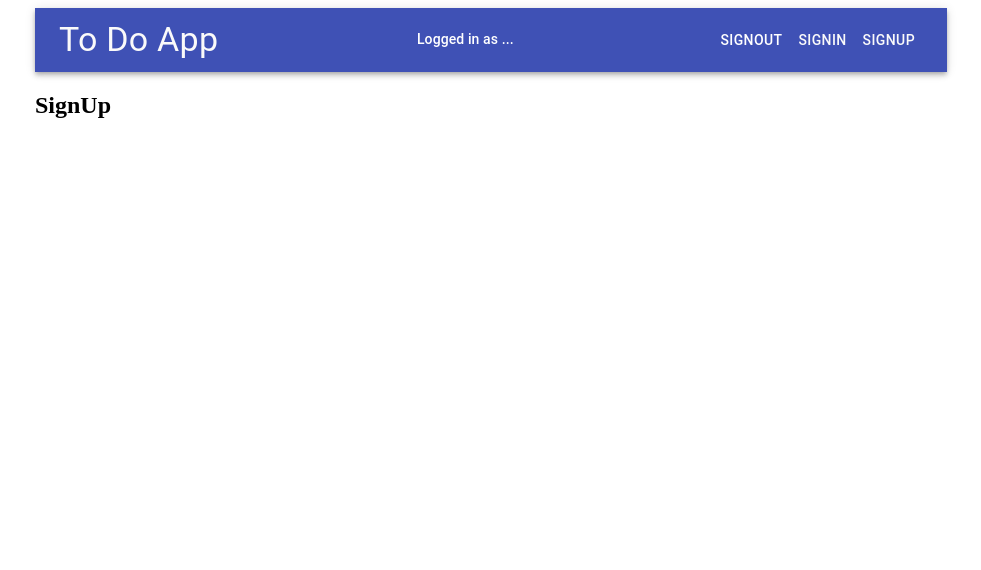
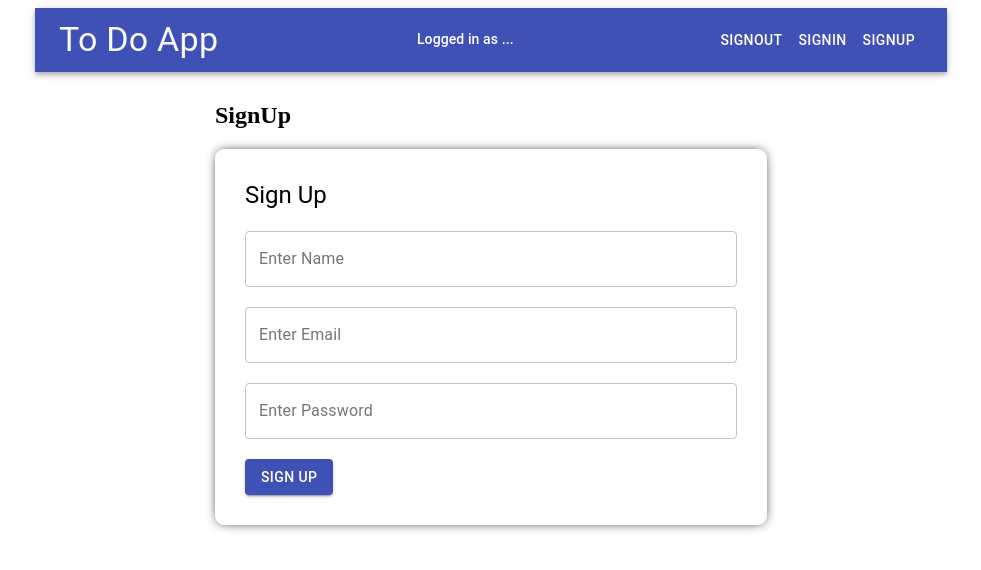
Before and after one commit to gmunilla14/mern-with-auth, a React (Create React App) app in the folder frontend/: page /signup in a window 1280 px wide. Shown: the top 570 px of the page, without its empty margins (149-1130 px from the left). Built offline with nearby package versions, Linux system fonts and the light colour scheme.

Commit message:
Create Todos, SignIn and SignUp pages with React

```diff
--- a/frontend/package.json
+++ b/frontend/package.json
@@ -4,13 +4,17 @@
   "private": true,
   "dependencies": {
     "@material-ui/core": "^4.12.3",
+    "@material-ui/icons": "^4.11.2",
     "@testing-library/jest-dom": "^5.14.1",
     "@testing-library/react": "^11.2.7",
     "@testing-library/user-event": "^12.8.3",
     "react": "^17.0.2",
     "react-dom": "^17.0.2",
+    "react-redux": "^7.2.5",
     "react-router-dom": "^5.3.0",
     "react-scripts": "4.0.3",
+    "redux": "^4.1.1",
+    "redux-thunk": "^2.3.0",
     "web-vitals": "^1.1.2"
   },
   "scripts": {
--- a/frontend/src/App.js
+++ b/frontend/src/App.js
@@ -1,23 +1,34 @@
 import React from "react";
 import { BrowserRouter, Route, Switch } from "react-router-dom";
 import { Container } from "@material-ui/core";
+import { makeStyles } from "@material-ui/core/styles";
 
 import Todos from "./components/todos/Todos";
 import SignIn from "./components/auth/SignIn";
 import SignUp from "./components/auth/SignUp";
 import NavBar from "./components/navBar/NavBar";
 
+const useStyles = makeStyles({
+  contentStyle: {
+    margin: "30px auto",
+  },
+});
+
 function App() {
+  const classes = useStyles();
+
   return (
     <>
       <BrowserRouter>
-        <Container maxWidth = "md">
+        <Container maxWidth="md">
           <NavBar />
+          <Container className = {classes.contentStyle} maxWidth="sm">
           <Switch>
             <Route path="/signin" component={SignIn} />
             <Route path="/signup" component={SignUp} />
             <Route path="/" component={Todos} />
           </Switch>
+          </Container>
         </Container>
       </BrowserRouter>
     </>
--- a/frontend/src/components/auth/SignIn.jsx
+++ b/frontend/src/components/auth/SignIn.jsx
@@ -1,11 +1,52 @@
-import React from 'react';
+import React from "react";
+import { Typography, TextField, Button } from "@material-ui/core";
+import { makeStyles } from "@material-ui/core/styles";
+
+const useStyles = makeStyles({
+  formStyle: {
+    margin: "0px auto",
+    padding: "30px",
+    borderRadius: "9px",
+    boxShadow: " 0px 0px 12px -3px #000000",
+  },
+  spacing: {
+    marginTop: "20px",
+  },
+});
 
 const SignIn = () => {
-    return(
-        <>
-        <h2>SignIn</h2>
-        </>
-    );
-}
+  const classes = useStyles();
+  return (
+    <>
+      <h2>SignIn</h2>
+      <form className={classes.formStyle} noValidate autoComplete="off">
+        <Typography variant="h5">Sign In</Typography>
+        <TextField
+          className={classes.spacing}
+          id="enter-email"
+          label="Enter Email"
+          variant="outlined"
+          fullWidth
+        />
+        <TextField
+          className={classes.spacing}
+          id="enter-password"
+          label="Enter Password"
+          type="password"
+          variant="outlined"
+          fullWidth
+        />
+        <Button
+          variant="contained"
+          color="primary"
+          type="submit"
+          className={classes.spacing}
+        >
+          Sign In
+        </Button>
+      </form>
+    </>
+  );
+};
 
 export default SignIn;
--- a/frontend/src/components/auth/SignUp.jsx
+++ b/frontend/src/components/auth/SignUp.jsx
@@ -1,11 +1,59 @@
-import React from 'react';
+import React from "react";
+import { Typography, TextField, Button } from "@material-ui/core";
+import { makeStyles } from "@material-ui/core/styles";
+
+const useStyles = makeStyles({
+  formStyle: {
+    margin: "0px auto",
+    padding: "30px",
+    borderRadius: "9px",
+    boxShadow: " 0px 0px 12px -3px #000000",
+  },
+  spacing: {
+    marginTop: "20px",
+  },
+});
 
 const SignUp = () => {
-    return(
-        <>
-        <h2>SignUp</h2>
-        </>
-    );
-}
+  const classes = useStyles();
+  return (
+    <>
+      <h2>SignUp</h2>
+      <form className={classes.formStyle} noValidate autoComplete="off">
+        <Typography variant="h5">Sign Up</Typography>
+        <TextField
+          className={classes.spacing}
+          id="enter-name"
+          label="Enter Name"
+          variant="outlined"
+          fullWidth
+        />
+        <TextField
+          className={classes.spacing}
+          id="enter-email"
+          label="Enter Email"
+          variant="outlined"
+          fullWidth
+        />
+        <TextField
+          className={classes.spacing}
+          id="enter-password"
+          label="Enter Password"
+          type="password"
+          variant="outlined"
+          fullWidth
+        />
+        <Button
+          variant="contained"
+          color="primary"
+          type="submit"
+          className={classes.spacing}
+        >
+          Sign Up
+        </Button>
+      </form>
+    </>
+  );
+};
 
 export default SignUp;
--- /dev/null
+++ b/frontend/src/components/todos/AddTodos.jsx
@@ -0,0 +1,46 @@
+import React from "react";
+import { TextField, Button, Toolbar } from "@material-ui/core";
+import { Send } from "@material-ui/icons";
+import { makeStyles } from "@material-ui/core/styles";
+
+const useStyles = makeStyles({
+  formStyle: {
+    margin: "0px auto",
+    padding: "20px",
+    borderRadius: "9px",
+    boxShadow: " 0px 0px 12px -3px #000000",
+    justifyContent: "space-between",
+  },
+  submitButton: {
+    marginLeft: "20px",
+  },
+});
+
+const AddTodo = () => {
+  const classes = useStyles();
+
+  return (
+    <>
+      <form noValidate autoComplete="off" className={classes.formStyle}>
+          <Toolbar>
+        <TextField
+          id="enter-todo"
+          label="Enter To-Do"
+          variant="outlined"
+          autofocus
+          fullWidth
+        />
+        <Button
+          className={classes.submitButton}
+          color="primary"
+          variant="contained"
+          type="submit"
+        >
+          <Send />
+        </Button></Toolbar>
+      </form>
+    </>
+  );
+};
+
+export default AddTodo;
--- /dev/null
+++ b/frontend/src/components/todos/ListTodos.jsx
@@ -0,0 +1,29 @@
+import React from "react";
+import { Typography } from "@material-ui/core";
+import Todo from "./Todo";
+import { makeStyles } from "@material-ui/core";
+
+const useStyles = makeStyles({
+  todosStyle: {
+    margin: "20px auto",
+    padding: "20px",
+    borderRadius: "9px",
+    boxShadow: "0px 0px 12px -3px #000000",
+  },
+});
+
+const ListTodos = () => {
+  const classes = useStyles();
+  return (
+    <>
+      <h2>ListTodos</h2>
+      <div className={classes.todosStyle}>
+        <Typography variant="h5">The Todos</Typography>
+        <Todo />
+        <Todo />
+      </div>
+    </>
+  );
+};
+
+export default ListTodos;
--- /dev/null
+++ b/frontend/src/components/todos/Todo.jsx
@@ -0,0 +1,52 @@
+import React from "react";
+import { Typography, Button, ButtonGroup } from "@material-ui/core";
+import { Create, Delete, CheckCircle } from "@material-ui/icons";
+import { makeStyles } from "@material-ui/core";
+
+const useStyles = makeStyles({
+  todoStyle: {
+    margin: "20px auto",
+    padding: "20px",
+    border: "2px solid #bdbdbd",
+    borderRadius: "9px",
+    display: "flex",
+    justifyContent: "space-between",
+  },
+  grayStyle: {
+    color: "#8f8f8f",
+  },
+});
+
+const Todo = () => {
+  const classes = useStyles();
+  return (
+    <>
+      <div className={classes.todoStyle}>
+        <div>
+          <Typography variant="subtitle1">Learn React</Typography>
+          <Typography variant="body2" className={classes.grayStyle}>
+            Author: Greg
+          </Typography>
+          <Typography variant="body2" className={classes.grayStyle}>
+            Added: 4 days ago
+          </Typography>
+        </div>
+        <div>
+          <ButtonGroup size="small" aria-label="outlined primary button group">
+            <Button>
+              <CheckCircle color="action" />
+            </Button>
+            <Button>
+              <Create color="primary" />
+            </Button>
+            <Button>
+              <Delete color="secondary" />
+            </Button>
+          </ButtonGroup>
+        </div>
+      </div>
+    </>
+  );
+};
+
+export default Todo;
--- a/frontend/src/components/todos/Todos.jsx
+++ b/frontend/src/components/todos/Todos.jsx
@@ -1,11 +1,15 @@
-import React from 'react';
+import React from "react";
+import AddTodo from "./AddTodos";
+import ListTodos from "./ListTodos";
 
 const Todos = () => {
-    return(
-        <>
-        <h2>Todos</h2>
-        </>
-    );
-}
+  return (
+    <>
+      <h2>Todos</h2>
+      <AddTodo />
+      <ListTodos />
+    </>
+  );
+};
 
 export default Todos;
```
Also changed, not shown: 1 other file (tests, documents, lock files or other folders).
